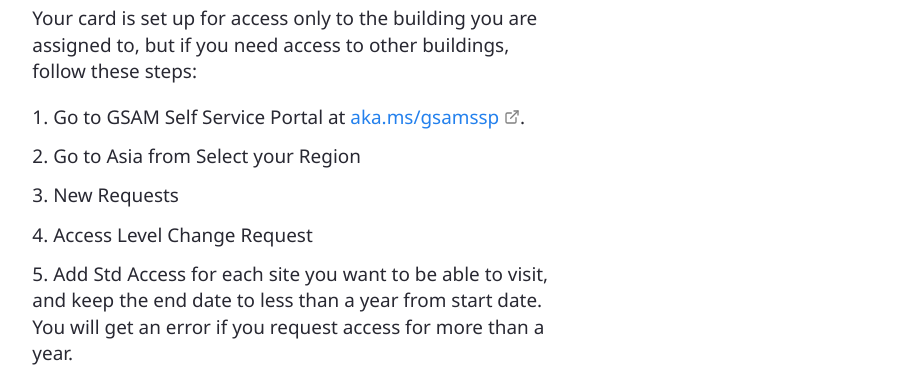
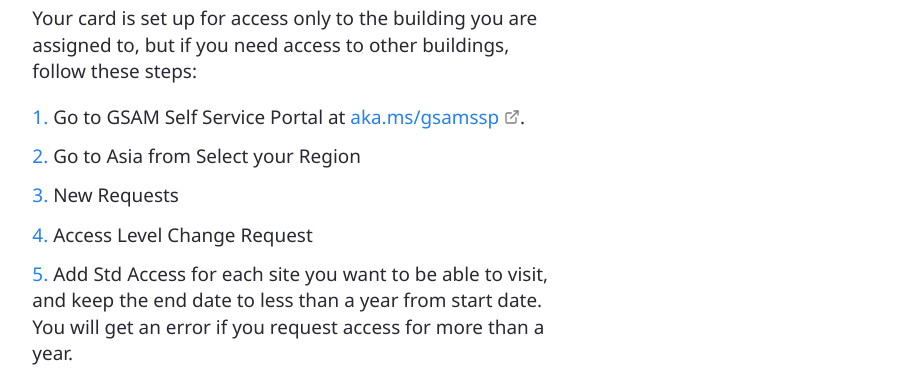
Before and after one commit to akademi-archive/akademi-archive.github.io, a Jekyll site: the page built from _notes/Public/Building Access.md, in a window 1280 px wide. Shown: the part 782-1153 px from the top of the page, without its empty margins (346-1248 px from the left). Built offline with Jekyll 4.4.1, drawn with Linux system fonts in a browser that asks for light colours; some web fonts are replaced.

Commit message:
blue bullets

```diff
--- a/assets/css/style.css
+++ b/assets/css/style.css
@@ -208,6 +208,10 @@ main {
     border-radius: 24px;
 }
 
+li::marker {
+    color: #2380ED;
+}
+
 /* 04. Buttons*/
 
 .buttons.for-back-home:not(:last-child) {
```
